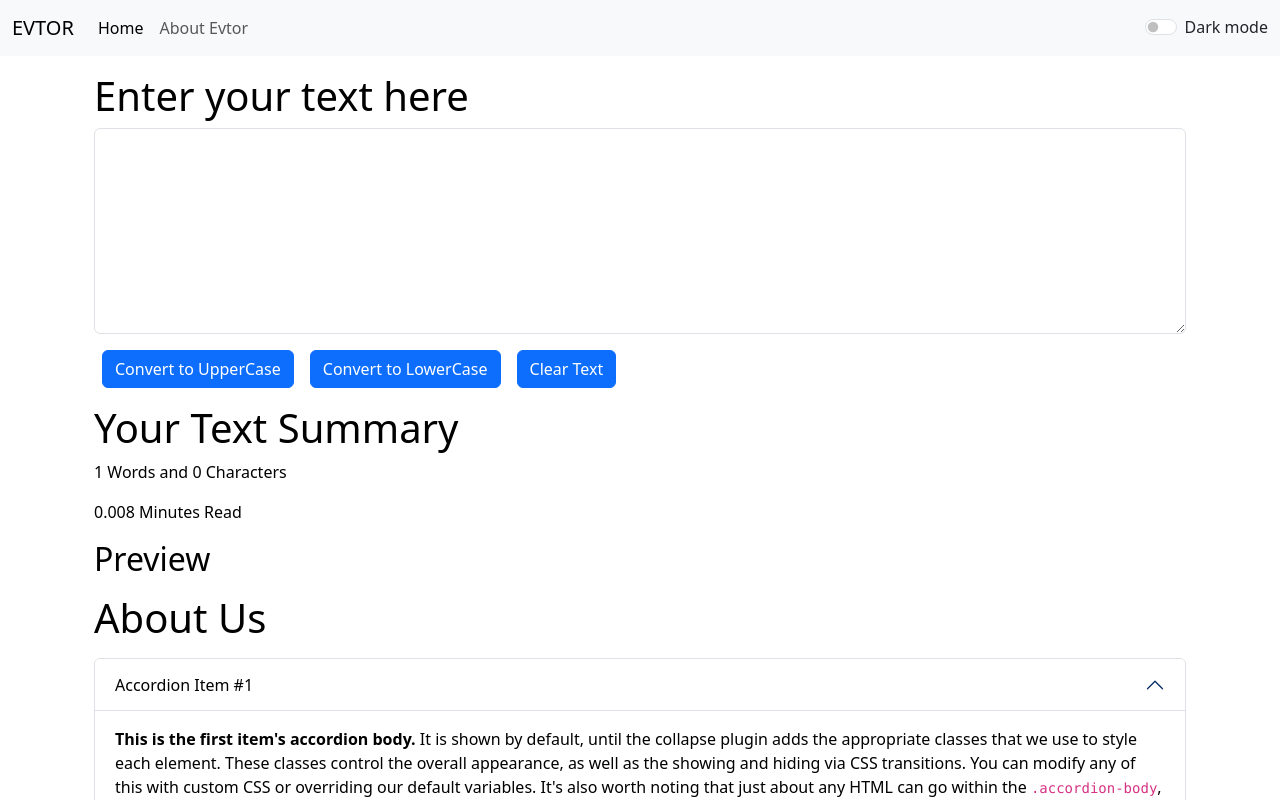
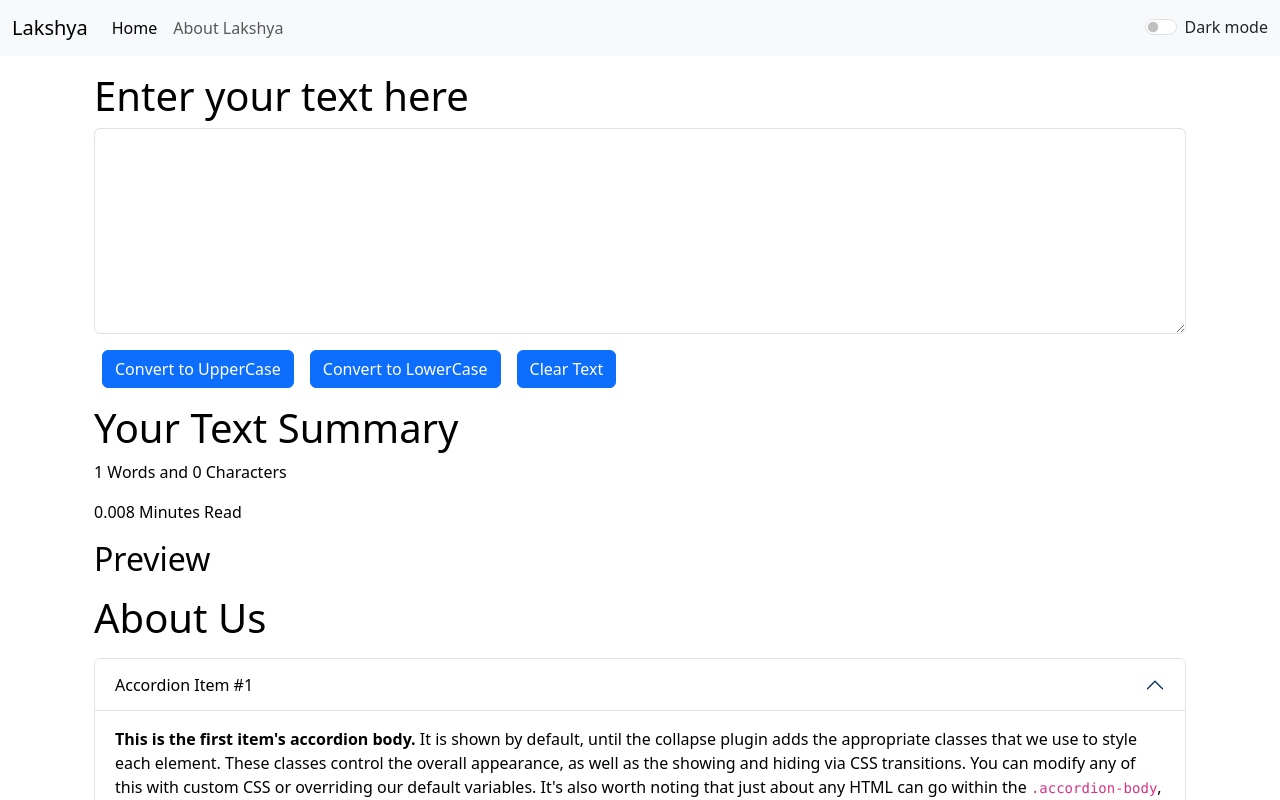
Before and after one commit to Lakshya-Purohit/TextWizard, a React (Create React App) app: page / in a window 1280 px wide. Shown: the top 800 px of the page. Built offline with nearby package versions, Linux system fonts and the light colour scheme.

Commit message:
Fix production build

```diff
--- a/src/App.js
+++ b/src/App.js
@@ -36,7 +36,7 @@ function App() {
   }
   return (
     <>
-      <Navbar title="EVTOR" aboutText="About Evtor" mode={mode} toggleMode={toggleMode} />
+      <Navbar title="Lakshya" aboutText="About Lakshya" mode={mode} toggleMode={toggleMode} />
       <Alert alert={alert} />
       <div className="container my-3">
         <TextForm showAlert={showAlert} heading="Enter your text here " mode={mode} />
```
